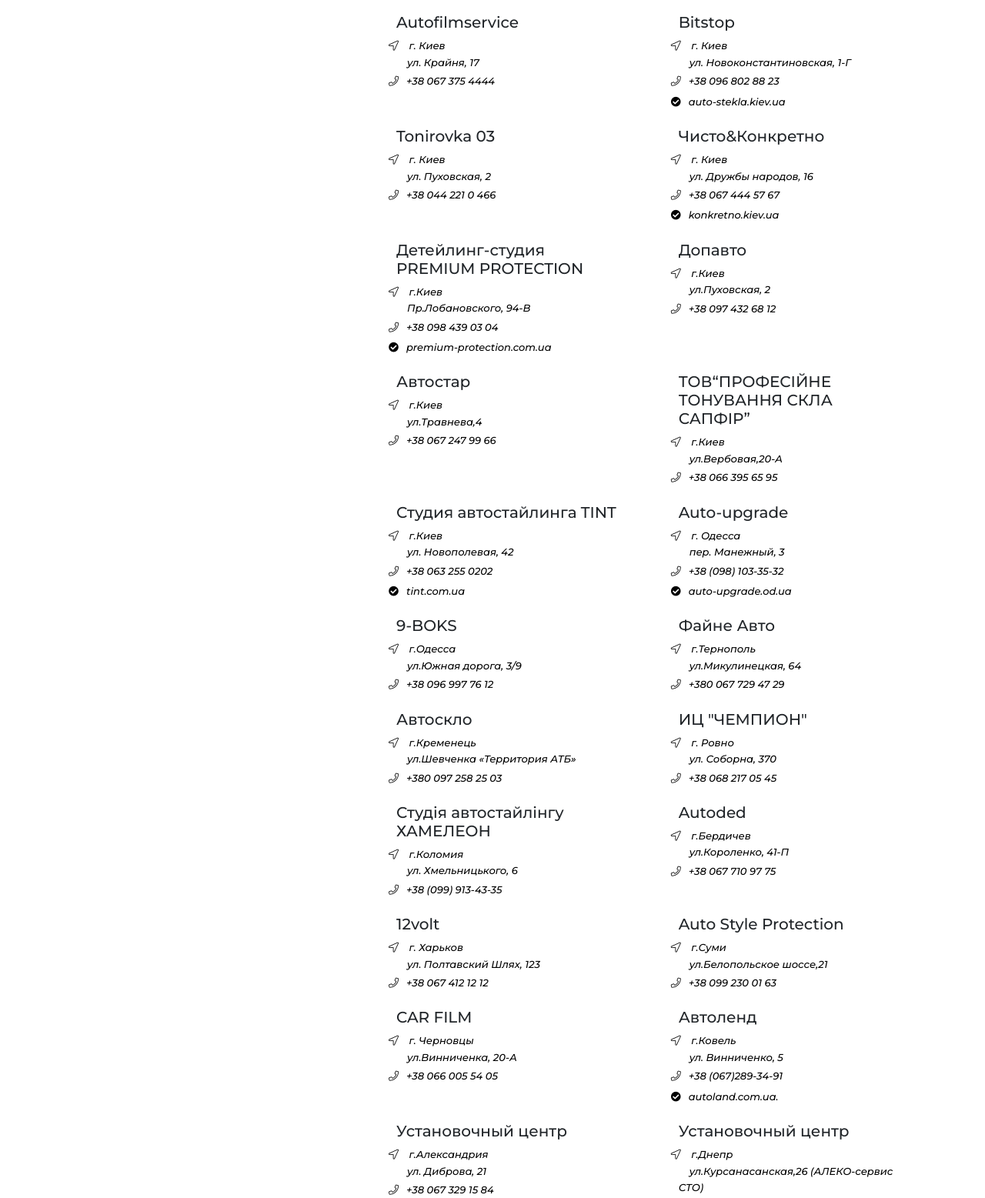
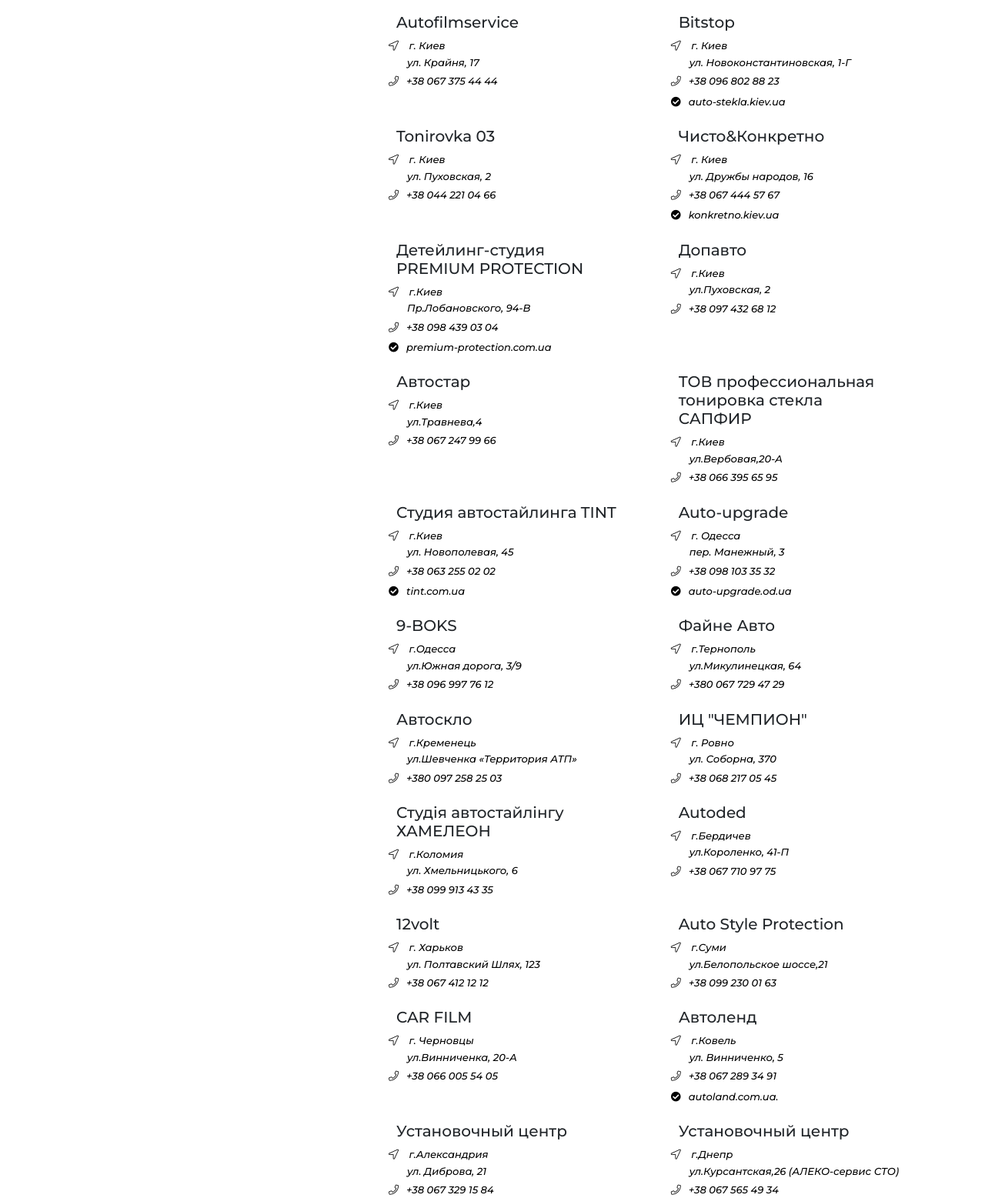
Before and after one commit to Dromich/Trade-films, a plain HTML site: page partners.html in a window 1280 px wide. Shown: the part 894-2451 px from the top of the page at 77% size. Drawn offline with Linux system fonts and the light colour scheme; no server answers.

Commit message:
фінішні правки

```diff
--- a/partners.html
+++ b/partners.html
@@ -261,8 +261,7 @@
 						<p class="p-partners"> <i class="fal fa-location-arrow"></i> пгт. Гостомель
 							<br>
 							&nbsp &nbsp ул. Чкалова, 45</p>
-						<a href="tel:+380979440303" class="p-partners"> <i class="fal fa-phone"></i>+38 097 944 03
-							03</a><br>
+						<a href="tel:+380979440303" class="p-partners"> <i class="fal fa-phone"></i>+38 097 944 03	03</a><br>
 							<a class="p-partners" href="http://viplife.com.ua/"><i class="fa fa-check-circle" aria-hidden="true"></i>VIPLIFE.COM.UA</a><br>
 							<a class="p-partners" href="http://www.vcarbon-ua.com/"><i class="fa fa-check-circle" aria-hidden="true"></i>VCARBON-UA.COM</a>
 
@@ -287,7 +286,7 @@
 						<p class="p-partners"> <i class="fal fa-location-arrow"></i> г. Киев
 							<br>
 							&nbsp &nbsp ул. Крайня, 17</p>
-						<a href="tel:+380673754444" class="p-partners"> <i class="fal fa-phone"></i>+38 067 375 4444</a>
+						<a href="tel:+380673754444" class="p-partners"> <i class="fal fa-phone"></i>+38 067 375 44 44</a>
 					</div>
 					<div class="my-partners col-md-5">
 						<h5>Bitstop</h5>
@@ -305,8 +304,7 @@
 						<p class="p-partners"> <i class="fal fa-location-arrow"></i> г. Киев
 							<br>
 							&nbsp &nbsp ул. Пуховская, 2 </p>
-						<a href="tel:+380442210466" class="p-partners"> <i class="fal fa-phone"></i>+38 044 221
-							0 466</a>
+						<a href="tel:+380442210466" class="p-partners"> <i class="fal fa-phone"></i>+38 044 221	04 66</a>
 					</div>
 					<div class="my-partners col-md-5">
 						<h5>Чисто&Конкретно</h5>
@@ -349,7 +347,7 @@
 						</a>
 					</div>
 					<div class="my-partners col-md-5">
-						<h5>ТОВ“ПРОФЕСІЙНЕ ТОНУВАННЯ СКЛА САПФІР”</h5>
+						<h5>ТОВ профессиональная тонировка стекла САПФИР</h5>
 
 						<p class="p-partners"> <i class="fal fa-location-arrow"></i> г.Киев
 							<br>
@@ -362,8 +360,8 @@
 
 						<p class="p-partners"> <i class="fal fa-location-arrow"></i> г.Киев
 							<br>
-							&nbsp &nbsp ул. Новополевая, 42 </p>
-						<a href="tel:+380632550202" class="p-partners"> <i class="fal fa-phone"></i>+38 063 255 0202</a>
+							&nbsp &nbsp ул. Новополевая, 45 </p>
+						<a href="tel:+380632550202" class="p-partners"> <i class="fal fa-phone"></i>+38 063 255 02 02</a>
 						<br>
 						<a href="http://tint.com.ua/" class="p-partners"> <i class="fa fa-check-circle" aria-hidden="true"></i>tint.com.ua</a>
 					</div>
@@ -373,8 +371,7 @@
 						<p class="p-partners"> <i class="fal fa-location-arrow"></i> г. Одесса
 							<br>
 							&nbsp &nbsp пер. Манежный, 3 </p>
-						<a href="tel:+380981033532" class="p-partners"> <i class="fal fa-phone"></i>+38 (098)
-							103-35-32</a><br>
+						<a href="tel:+380981033532" class="p-partners"> <i class="fal fa-phone"></i>+38 098 103 35 32</a><br>
 							<a href="http://auto-upgrade.od.ua/" class="p-partners"> <i class="fa fa-check-circle" aria-hidden="true"></i>auto-upgrade.od.ua</a>
 
 					</div>
@@ -384,8 +381,7 @@
 						<p class="p-partners"> <i class="fal fa-location-arrow"></i> г.Одесса
 							<br>
 							&nbsp &nbsp ул.Южная дорога, 3/9 </p>
-						<a href="tel:+380969977612" class="p-partners"> <i class="fal fa-phone"></i>+38 096 997 76
-							12</a>
+						<a href="tel:+380969977612" class="p-partners"> <i class="fal fa-phone"></i>+38 096 997 76	12</a>
 					</div>
 					<div class="my-partners col-md-5">
 						<h5>Файне Авто</h5>
@@ -403,7 +399,7 @@
 
 						<p class="p-partners"> <i class="fal fa-location-arrow"></i> г.Кременець
 							<br>
-							&nbsp &nbsp ул.Шевченка «Территория АТБ»</p>
+							&nbsp &nbsp ул.Шевченка «Территория АТП»</p>
 						<a href="tel:+3800972582503" class="p-partners"> <i class="fal fa-phone"></i>+380 097 258 25 03
 
 						</a>
@@ -415,8 +411,7 @@
 						<p class="p-partners"> <i class="fal fa-location-arrow"></i> г. Ровно
 							<br>
 							&nbsp &nbsp ул. Соборна, 370</p>
-						<a href="tel:+380682170545" class="p-partners"> <i class="fal fa-phone"></i>+38 068 217 05
-							45</a>
+						<a href="tel:+380682170545" class="p-partners"> <i class="fal fa-phone"></i>+38 068 217 05 45</a>
 					</div>
 
 					<div class="my-partners col-md-5">
@@ -425,7 +420,7 @@
 						<p class="p-partners"> <i class="fal fa-location-arrow"></i> г.Коломия
 							<br>
 							&nbsp &nbsp ул. Хмельницького, 6 </p>
-						<a href="tel:+380999134335" class="p-partners"> <i class="fal fa-phone"></i>+38 (099) 913-43-35
+						<a href="tel:+380999134335" class="p-partners"> <i class="fal fa-phone"></i>+38 099 913 43 35
 						</a>
 					</div>
 					<div class="my-partners col-md-5">
@@ -472,7 +467,7 @@
 						<p class="p-partners"> <i class="fal fa-location-arrow"></i> г.Ковель
 							<br>
 							&nbsp &nbsp ул. Винниченко, 5</p>
-						<a href="+38067289-34-91" class="p-partners"> <i class="fal fa-phone"></i>+38 (067)289-34-91
+						<a href="+38067289-34-91" class="p-partners"> <i class="fal fa-phone"></i>+38 067 289 34 91
 						</a><br>
 						<a class="p-partners" href="http://autoland.com.ua"><i class="fa fa-check-circle" aria-hidden="true"></i>autoland.com.ua.</a>
 					</div>
@@ -495,7 +490,7 @@
 
 						<p class="p-partners"> <i class="fal fa-location-arrow"></i> г.Днепр
 							<br>
-							&nbsp &nbsp ул.Курсанасанская,26 (АЛЕКО-сервис СТО)</p>
+							&nbsp &nbsp ул.Курсантская,26 (АЛЕКО-сервис СТО)</p>
 						<a href="tel:+380675654934" class="p-partners"> <i class="fal fa-phone"></i>+38 067 565 49 34
 						</a>
 					</div>
```
